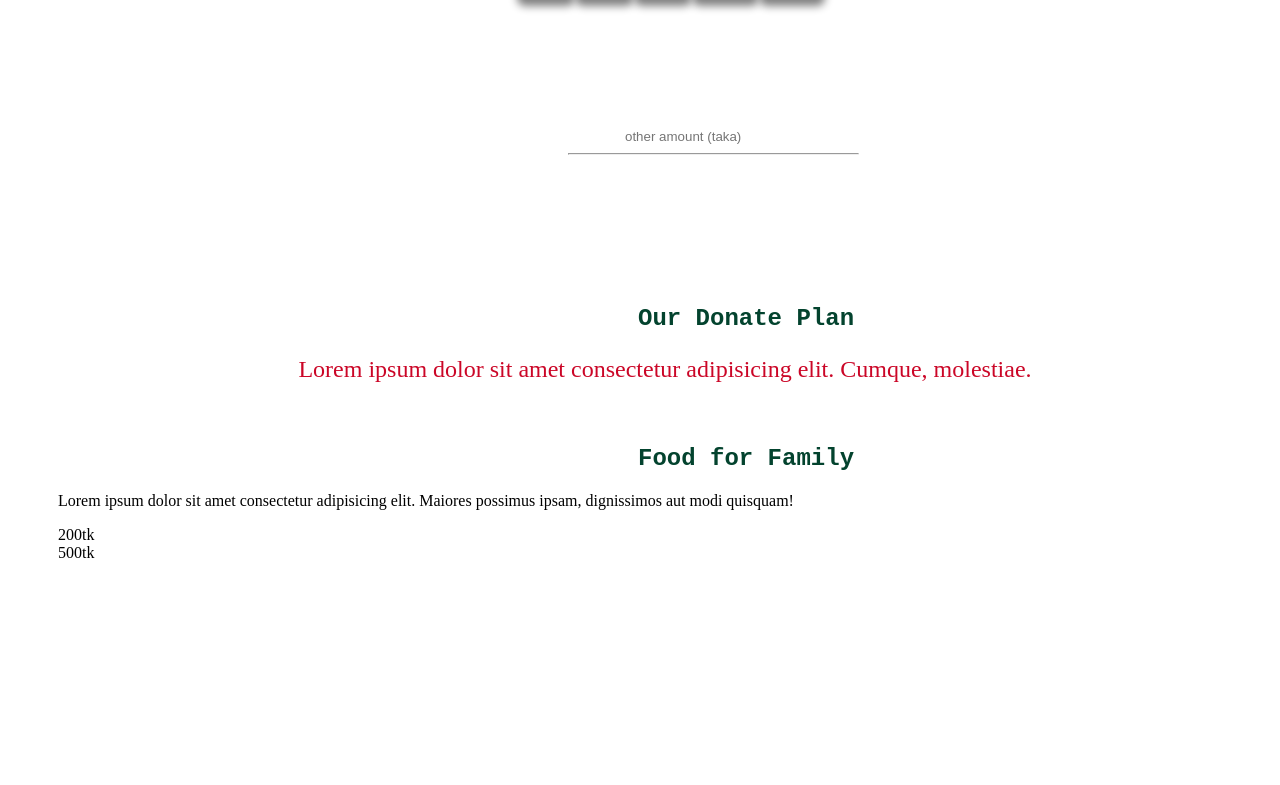
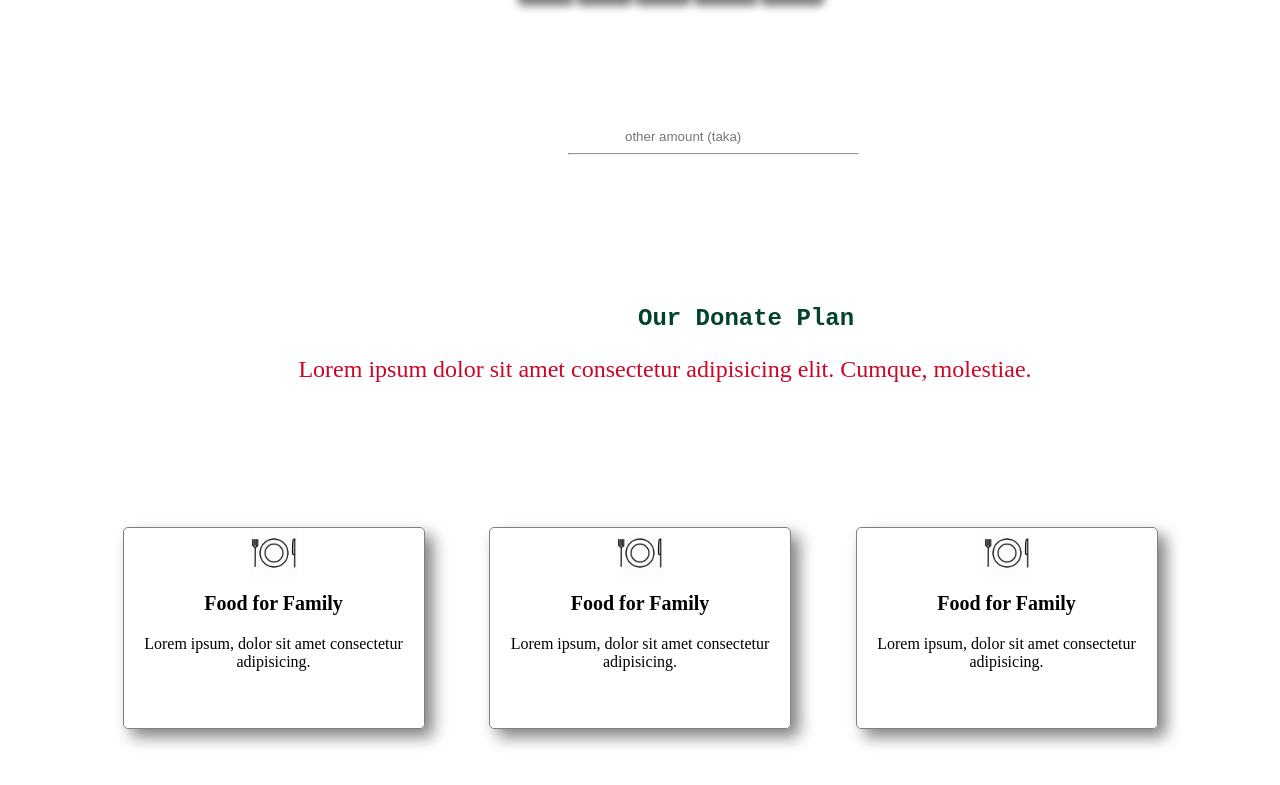
Before and after one commit to bristy105/donate-today, a plain HTML site: page index.html in a window 1280 px wide. Shown: the part 1343-2128 px from the top of the page. Before the commit the page ends 2005 px from the top, so only its background shows below. Drawn offline with Linux system fonts and the light colour scheme.

Commit message:
card-image added

```diff
--- a/index.html
+++ b/index.html
@@ -38,16 +38,25 @@
 
                 <h2>Our Donate Plan</h2>
                 <p class="paragraph">Lorem ipsum dolor sit amet consectetur adipisicing elit. Cumque, molestiae.</p>
-                <div>
+                <div class="container">
                     <div class="card-image1">
                         <div class="card-description"></div>
-                            <img src="meal.png" alt="">
-                            <h2>Food for Family</h2>
-                            <p>Lorem ipsum dolor sit amet consectetur adipisicing elit. Maiores possimus ipsam, dignissimos aut modi quisquam!</p>
-                    </div>
-                    <div class="card-image2">200tk</div>
-                    <div class="card-image3">500tk</div>
-
+                            <img class="food-icon" src="./images/meal.png" alt="">
+                            <h3 class="title1">Food for Family</h2>
+                            <p class="card-para">Lorem ipsum, dolor sit amet consectetur adipisicing.</p>
+                        </div>
+                        <div class="card-image1">
+                            <div class="card-description"></div>
+                                <img class="food-icon" src="./images/meal.png" alt="">
+                                <h3 class="title1">Food for Family</h2>
+                                <p class="card-para">Lorem ipsum, dolor sit amet consectetur adipisicing.</p>
+                            </div>
+                            <div class="card-image1">
+                                <div class="card-description"></div>
+                                    <img class="food-icon" src="./images/meal.png" alt="">
+                                    <h3 class="title1">Food for Family</h2>
+                                    <p class="card-para">Lorem ipsum, dolor sit amet consectetur adipisicing.</p>
+                                </div>
                 </div>
 
 
--- a/style.css
+++ b/style.css
@@ -105,7 +105,35 @@ h2{
 
 }
 .card-image1{
-
-
+    margin-top: 120px;
+    width: 300px;
+    height: 200px;
+    border: 1px solid gray;
+    border-radius: 5px;
+    text-align: center;
+    box-shadow: 8px 8px 16px gray;
 
 }
+.card-image1:hover{
+    border: 1px solid brown;
+    transition: 0.8ms;
+    margin-top: -20px;
+}
+.food-icon{
+    width: 50px;
+
+}
+.card-para{
+    margin-top: 5px;
+}
+.title1{
+    margin-top: 10px;
+    text-align: center;
+    font-size: 20px;
+    font-weight: bold;
+    margin-bottom: 20px;
+}
+.container{
+    display: flex;
+    justify-content: space-evenly;
+}
```
